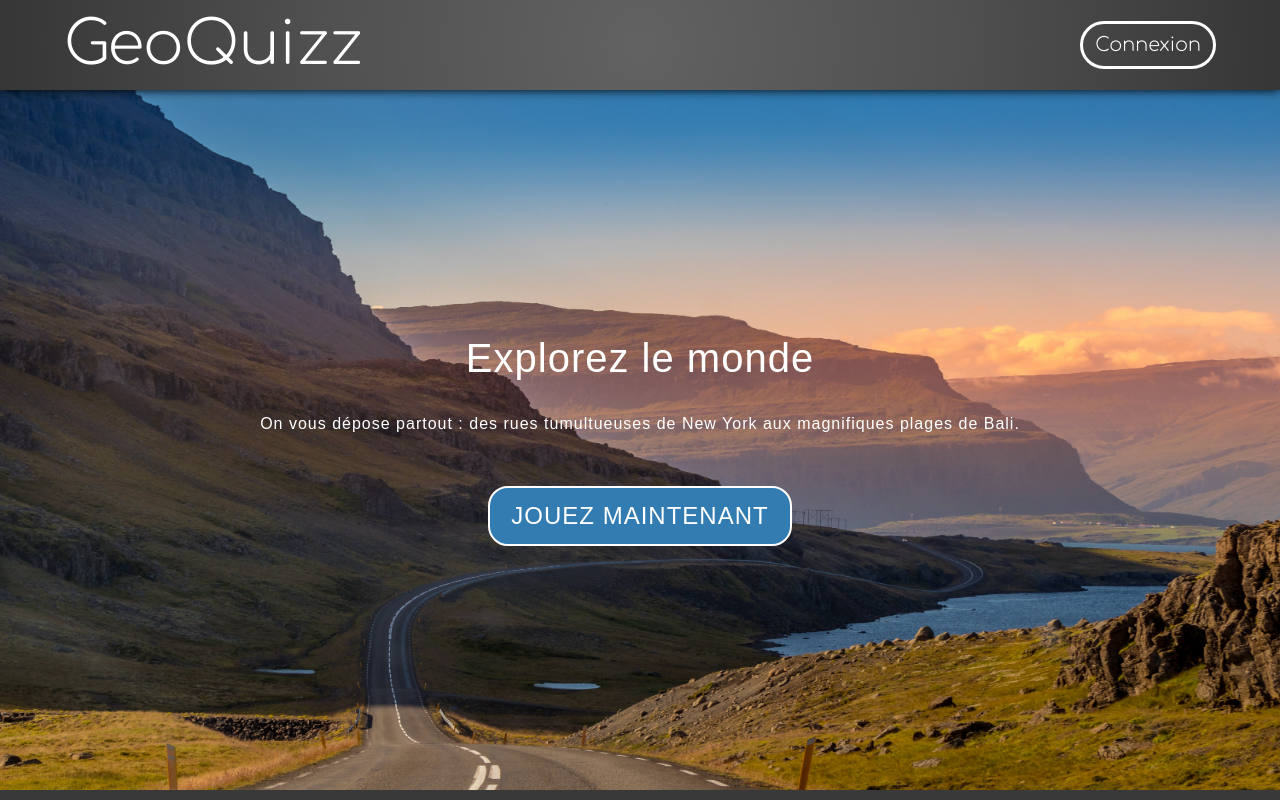
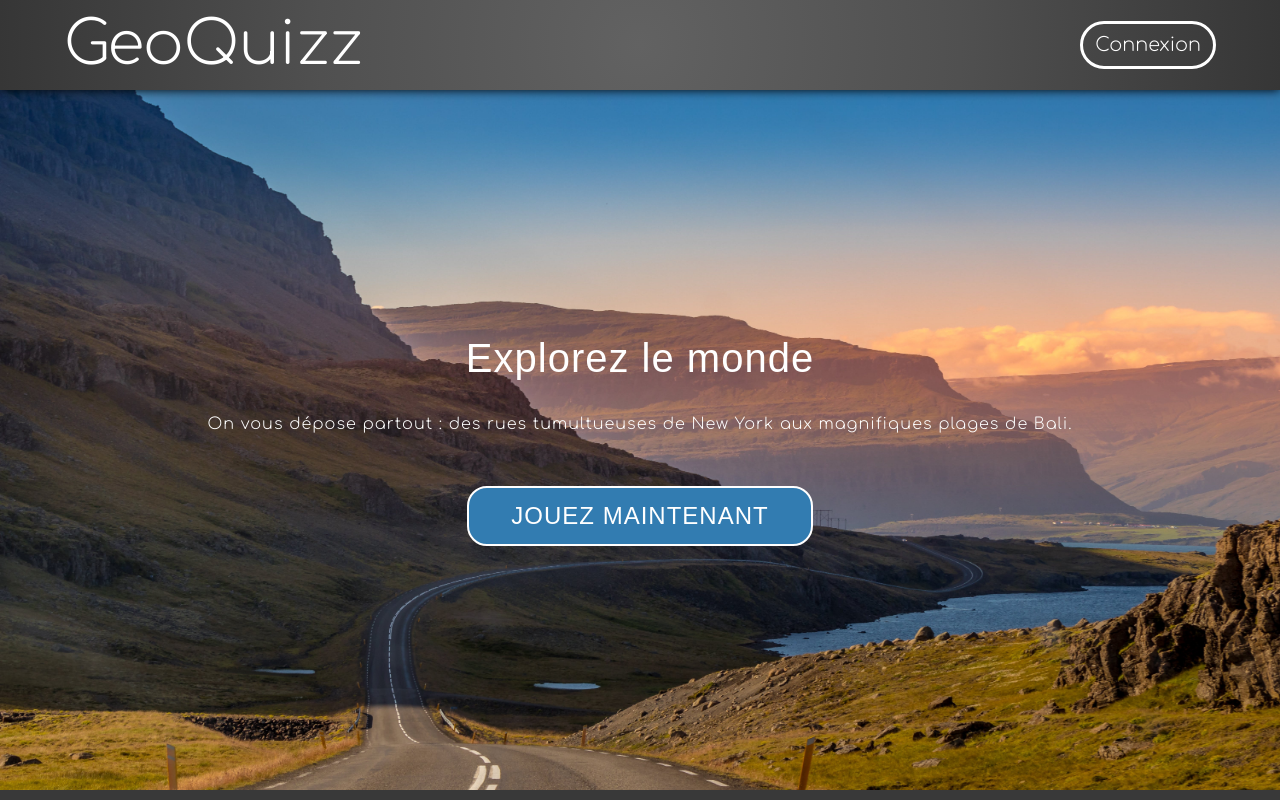
Before and after one commit to PaulMassonUL/ATELIER_geoquizz, a Vue app in the folder frontend/: page / in a window 1280 px wide. Shown: the top 800 px of the page. Built offline with nearby package versions, Linux system fonts and the light colour scheme; a web font is replaced by a local one.

Commit message:
changement de la police du titre de la page d'accueil

```diff
--- a/frontend/src/views/HomeView.vue
+++ b/frontend/src/views/HomeView.vue
@@ -4,7 +4,7 @@
     <div class="header-desc-container">
       <div class="header-desc">
         <h1>Explorez le monde</h1>
-        <p>
+        <p id="title-descr">
           On vous dépose partout : des rues tumultueuses de New York aux magnifiques plages de Bali.
         </p>
         <RouterLink id="bouton" to="/games">JOUEZ MAINTENANT</RouterLink>
@@ -56,6 +56,10 @@
 </template>
 
 <style lang="scss" scoped>
+#title-descr {
+  font-family: 'Comfortaa', cursive;
+
+}
 .banner-container {
   .background {
     width: 100%;
```
